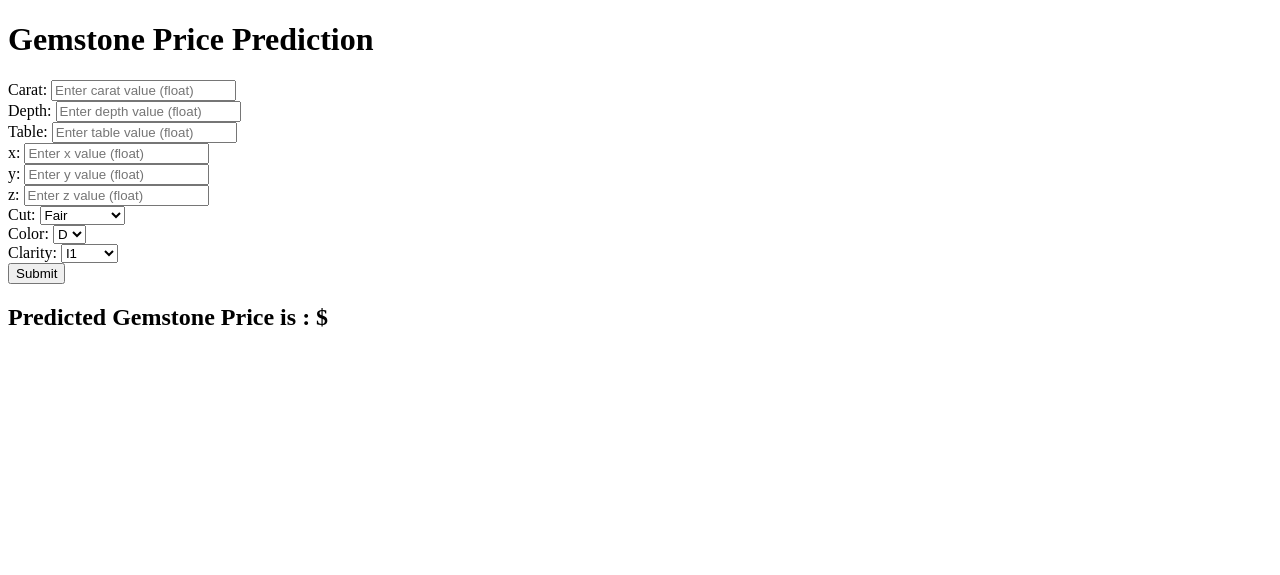
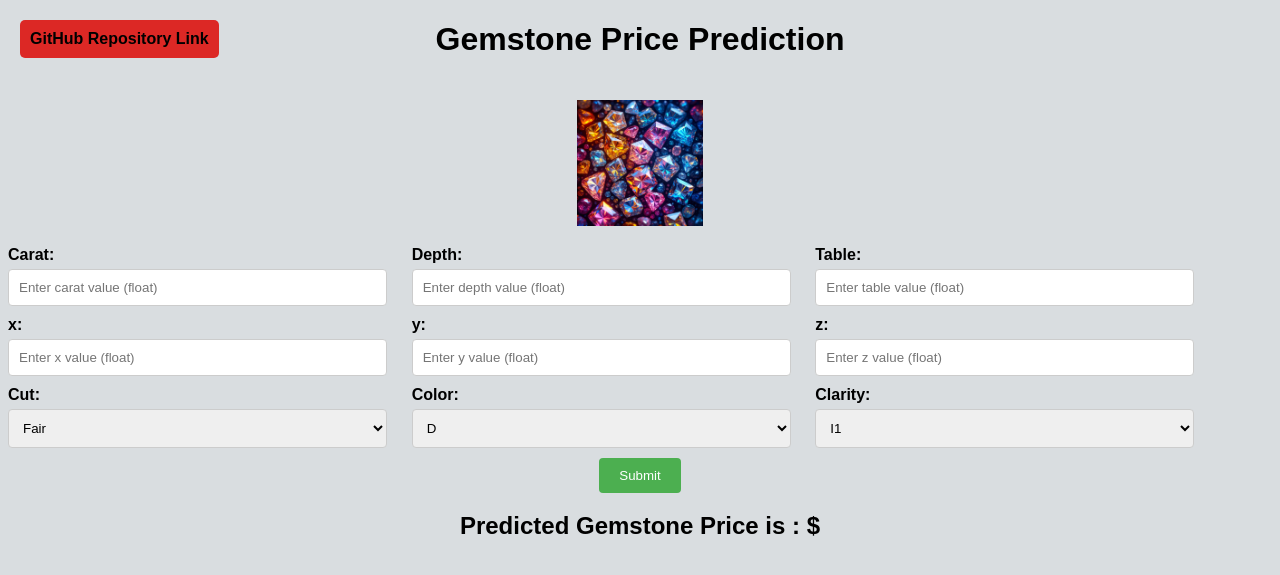
Before and after one commit to arindam-29/ML_reg_GenstonePricePredict, a Flask app: page / in a window 1280 px wide. Shown: the top 575 px of the page. Run offline with Flask 3, Linux system fonts and the light colour scheme.

Commit message:
Updated host

```diff
--- /dev/null
+++ b/static/css/style.css
@@ -0,0 +1,85 @@
+body {
+    font-family: Arial, sans-serif;
+    background-color: #d9dde0;
+  }
+
+.top-left-link {
+        position: absolute;
+        top: 20px; /* Add some top margin */
+        left: 20px; /* Add some left margin */
+        padding: 10px; /* Add some padding */
+        background-color: #dc2825; /* Add a background color */
+        border-radius: 5px; /* Add some rounded corners */
+        font-size: 16px; /* Increase the font size */
+        color: black; /* Change the font color */
+        text-decoration: none; /* Remove the underline */
+        font-weight: bold;
+  }
+
+.profile
+  {
+        display: block;
+        margin-left: auto;
+        margin-right: auto;
+        width: 10%;
+        padding: 20px; /* adds 30 pixels of padding around the image */
+  }
+
+  .form-box {
+    max-width: 800px;
+    margin: 0 auto;
+    background-color: #FFFFE0;
+    padding: 20px;
+    border: 1px solid #ccc;
+    border-radius: 4px;
+  }
+
+  h1 {
+    text-align: center;
+  }
+
+  h2 {
+    text-align: center;
+  }
+
+  label {
+    display: block;
+    margin-bottom: 10px;
+    font-weight: bold;
+  }
+
+  input[type="text"], select {
+    padding: 10px;
+    border: 1px solid #ccc;
+    border-radius: 4px;
+    box-sizing: border-box;
+    margin-bottom: 10px;
+    width: 100%;
+  }
+
+  input[type="submit"] {
+    background-color: #4CAF50;
+    color: white;
+    padding: 10px 20px;
+    border: none;
+    border-radius: 4px;
+    cursor: pointer;
+    margin-top: 10px;
+    display: block;
+    margin: 0 auto;
+  }
+
+  input[type="submit"]:hover {
+    background-color: #45a049;
+  }
+
+  .form-group {
+    display: inline-block;
+    vertical-align: top;
+    margin-right: 20px;
+    width: 30%;
+  }
+
+  .form-group label {
+    margin-bottom: 5px;
+  }
--- a/templates/index.html
+++ b/templates/index.html
@@ -2,9 +2,12 @@
 <html>
   <head>
     <title>Gemstone Price Prediction</title>
+    <link rel="stylesheet" href="{{ url_for('static', filename='css/style.css') }}">
   </head>
   <body>
+    <a href="https://github.com/arindam-29/ML_reg_docker_deploy" class="top-left-link" target="_blank">GitHub Repository Link</a>
     <h1>Gemstone Price Prediction</h1>
+    <img src="{{url_for('static', filename='/Image/your_profile_pic.jpeg')}}" alt="Your Profile Picture" class="profile">
     <form action="{{url_for('predict_datapoint')}}" method="POST">
         <div class="form-group">
             <label for="carat">Carat:</label>
```
Also changed, not shown: static/image/your_profile_pic.jpeg (added).
